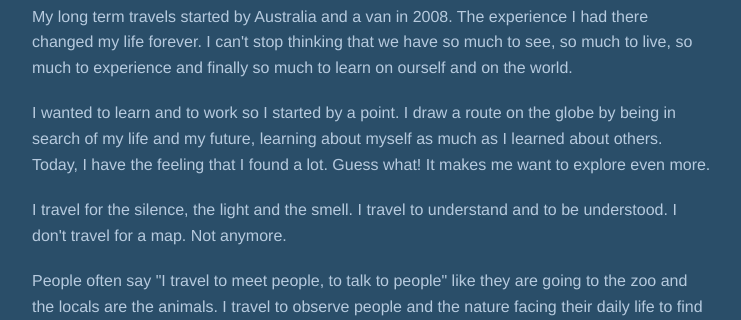
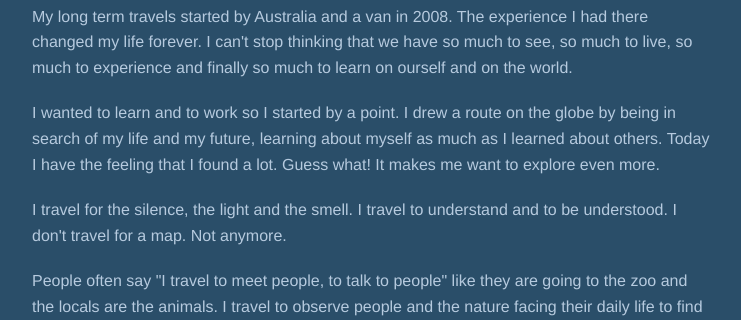
Before and after one commit to spyesx/spyesx.fr-travels, a PHP site: page / in a window 1280 px wide. Shown: the part 537-857 px from the top of the page, without its empty margins (268-1009 px from the left). Run offline with PHP 8.4, Linux system fonts and the light colour scheme; style sheets or scripts are compiled from the project's sources; some libraries are stand-ins or nearby versions.

Commit message:
Update about

```diff
--- a/index.php
+++ b/index.php
@@ -88,9 +88,9 @@
 					</p>
 
 					<p>
-						I wanted to learn and to work so I started by a point. I draw a route on the
+						I wanted to learn and to work so I started by a point. I drew a route on the
 						globe by being in search of my life and my future, learning about myself as much as I learned about others.
-						Today, I have the feeling that I found a lot. Guess what! It makes me want to explore even more.
+						Today I have the feeling that I found a lot. Guess what! It makes me want to explore even more.
 					</p>
 
 					<p>
```
